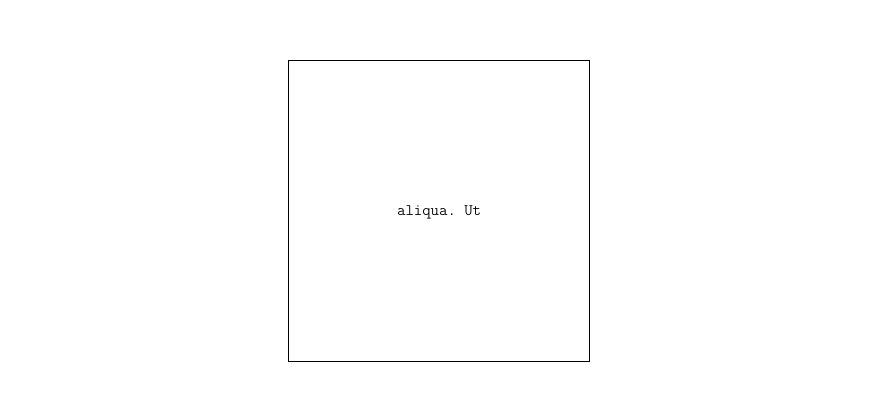
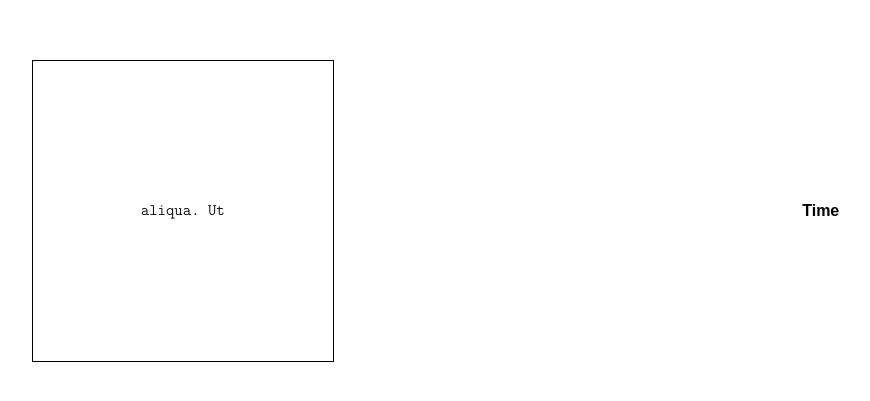
Before and after one commit to adaszyn/rsvp-reader-emulator, a React (Create React App) app: page / in a window 1280 px wide. Shown: the part 189-590 px from the top of the page, without its empty margins (201-1071 px from the left). Built offline with nearby package versions, Linux system fonts and the light colour scheme.

Commit message:
Statistics component added

```diff
--- a/src/components/App/App.js
+++ b/src/components/App/App.js
@@ -1,5 +1,6 @@
 import React, { Component } from "react";
 import Screen from "../Screen/Screen";
+import Statistics from "../Statistics/Statistics";
 import "./App.css";
 
 const SAMPLE_TEXT = `Lorem ipsum dolor sit amet, consectetur
@@ -29,6 +30,7 @@ class App extends Component {
           onStop={onStopCallback}
           serif={true}
         />
+        <Statistics />
       </div>
     );
   }
--- /dev/null
+++ b/src/components/Statistics/Statistics.js
@@ -0,0 +1,24 @@
+import React, { Component } from "react";
+import PropTypes from "prop-types";
+
+export default class Statistics extends Component {
+  state = {};
+  render() {
+    return (
+      <div>
+        <table>
+          <tbody>
+            <tr>
+              <th>Time</th>
+              <th>{this.props.timeElapsed}</th>
+            </tr>
+          </tbody>
+        </table>
+      </div>
+    );
+  }
+}
+
+Statistics.propTypes = {
+  timeElapsed: PropTypes.string
+};
```
